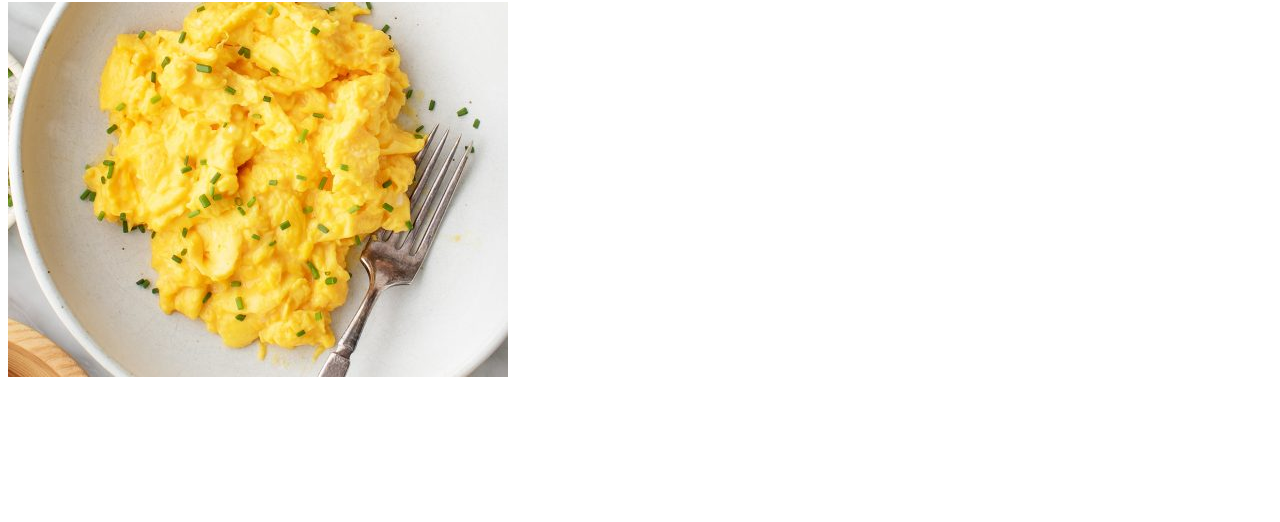
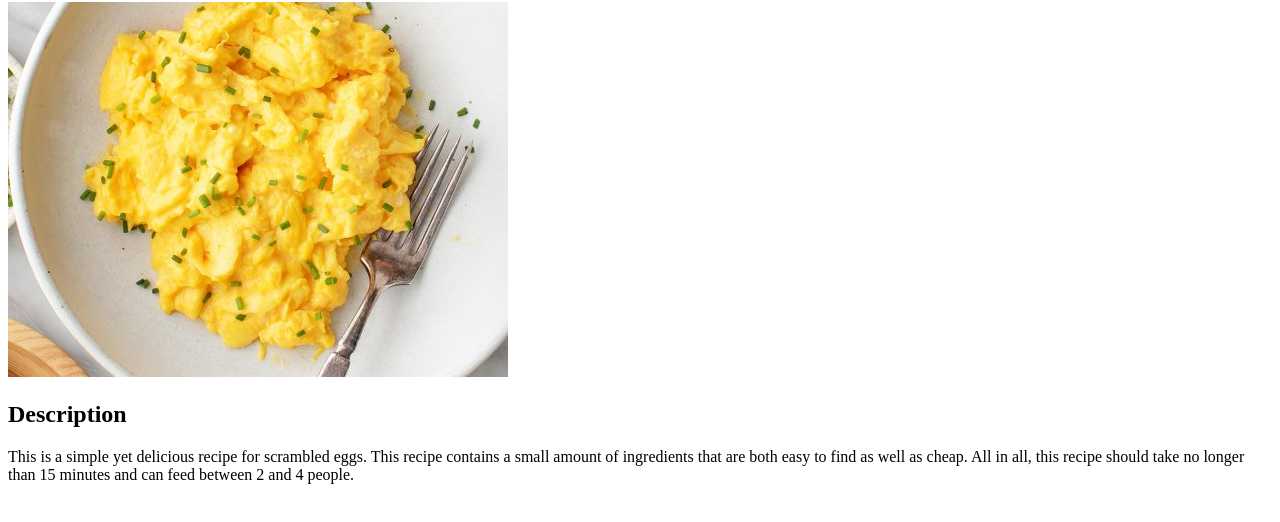
Before and after one commit to Johnnyboi9099/odin-recipes, a plain HTML site: page recipes/scrambled-eggs.html in a window 1280 px wide. Shown: the part 78-600 px from the top of the page. Drawn offline with Linux system fonts and the light colour scheme.

Commit message:
added description to scrambled eggs page

```diff
--- a/recipes/scrambled-eggs.html
+++ b/recipes/scrambled-eggs.html
@@ -9,5 +9,10 @@
 <body>
     <h1>Scrambled Eggs</h1>
     <img src="../images/scrambled-eggs.jpeg" alt="scrambled eggs">
+    <h2>Description</h2>
+    <p>This is a simple yet delicious recipe for scrambled eggs.
+        This recipe contains a small amount of ingredients that are both
+        easy to find as well as cheap. All in all, this recipe should
+        take no longer than 15 minutes and can feed between 2 and 4 people.</p>
 </body>
 </html>
```
